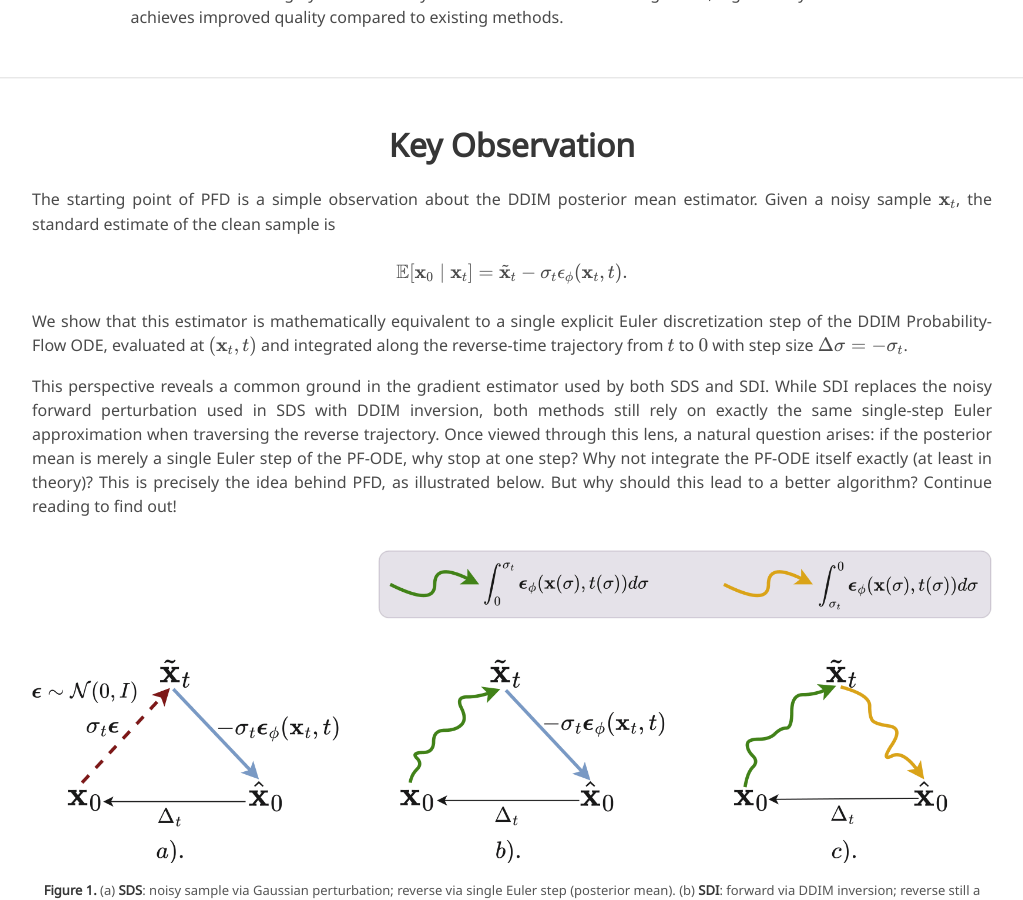
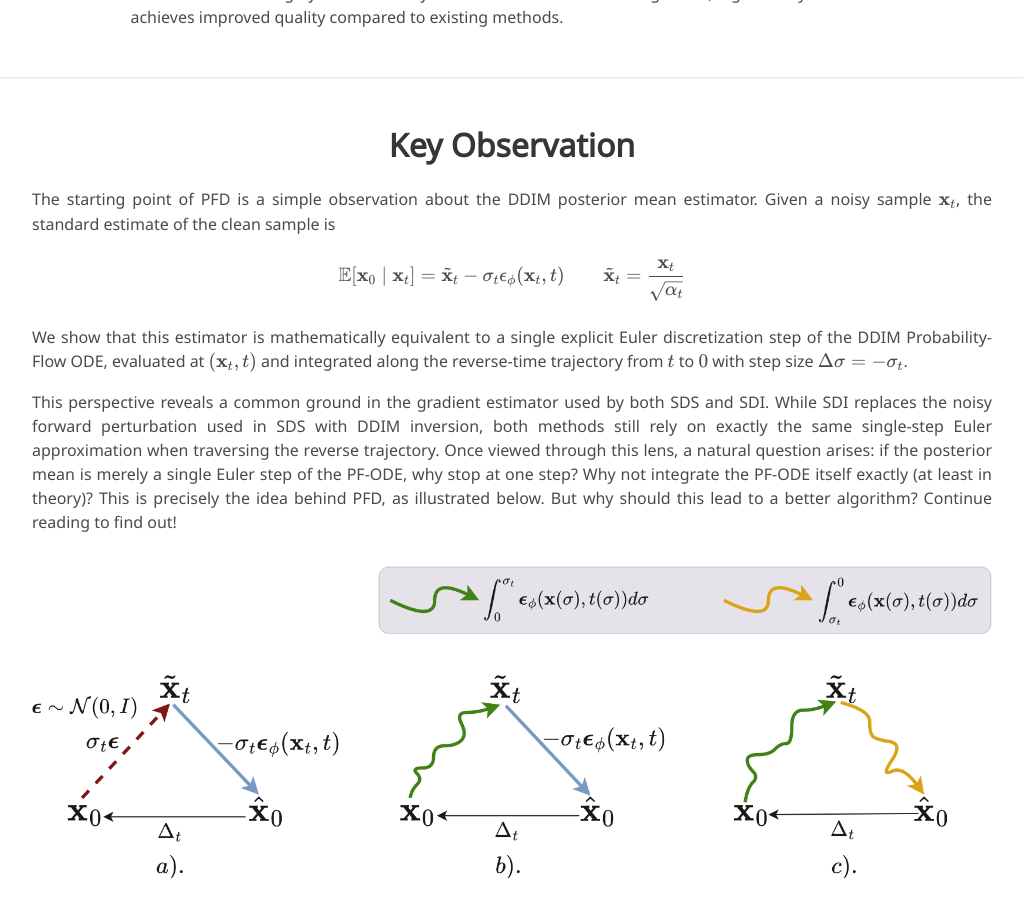
Before and after one commit to rrohithiam/rrohithiam.github.io, a Jekyll site: the page projects/pfd/index.html, which Jekyll copies as it is, in a window 1280 px wide and 900 px high, scrolled down 1037 px. Shown: the whole window, without its empty margins (128-1151 px from the left). Built offline with Jekyll 4.4.1, drawn with Linux system fonts in a browser that asks for light colours; nearby versions of some CDN libraries; some web fonts are replaced; library files that are not in the unit come from our copies; a style sheet for code colours, icons or effects is not loaded.

Commit message:
PFD webpage

```diff
--- a/projects/pfd/index.html
+++ b/projects/pfd/index.html
@@ -248,7 +248,9 @@
         </p>
 
         <div class="has-text-centered" style="margin:1.5rem 0;">
-          \[ \mathbb{E}\!\left[\mathbf{x}_0 \mid \mathbf{x}_t\right] = \tilde{\mathbf{x}}_t - \sigma_t \epsilon_\phi(\mathbf{x}_t,t). \]
+        \[
+        \mathbb{E}\!\left[\mathbf{x}_0 \mid \mathbf{x}_t\right]
+        = \tilde{\mathbf{x}}_t - \sigma_t \epsilon_\phi(\mathbf{x}_t,t) \qquad \tilde{\mathbf{x}}_t = \frac{\mathbf{x}_t}{\sqrt{\alpha_t}} \]
         </div>
 
         <p>
```
